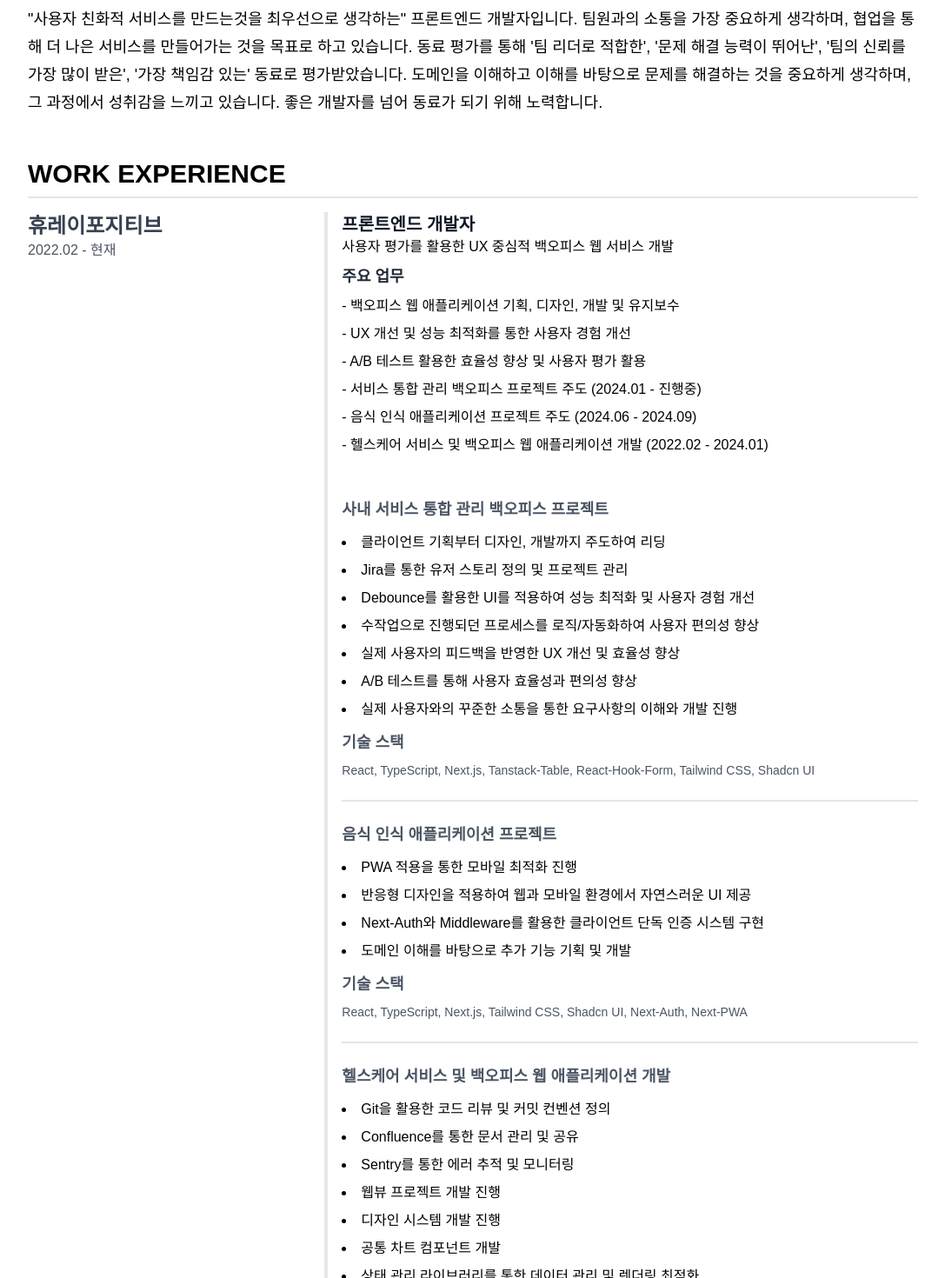
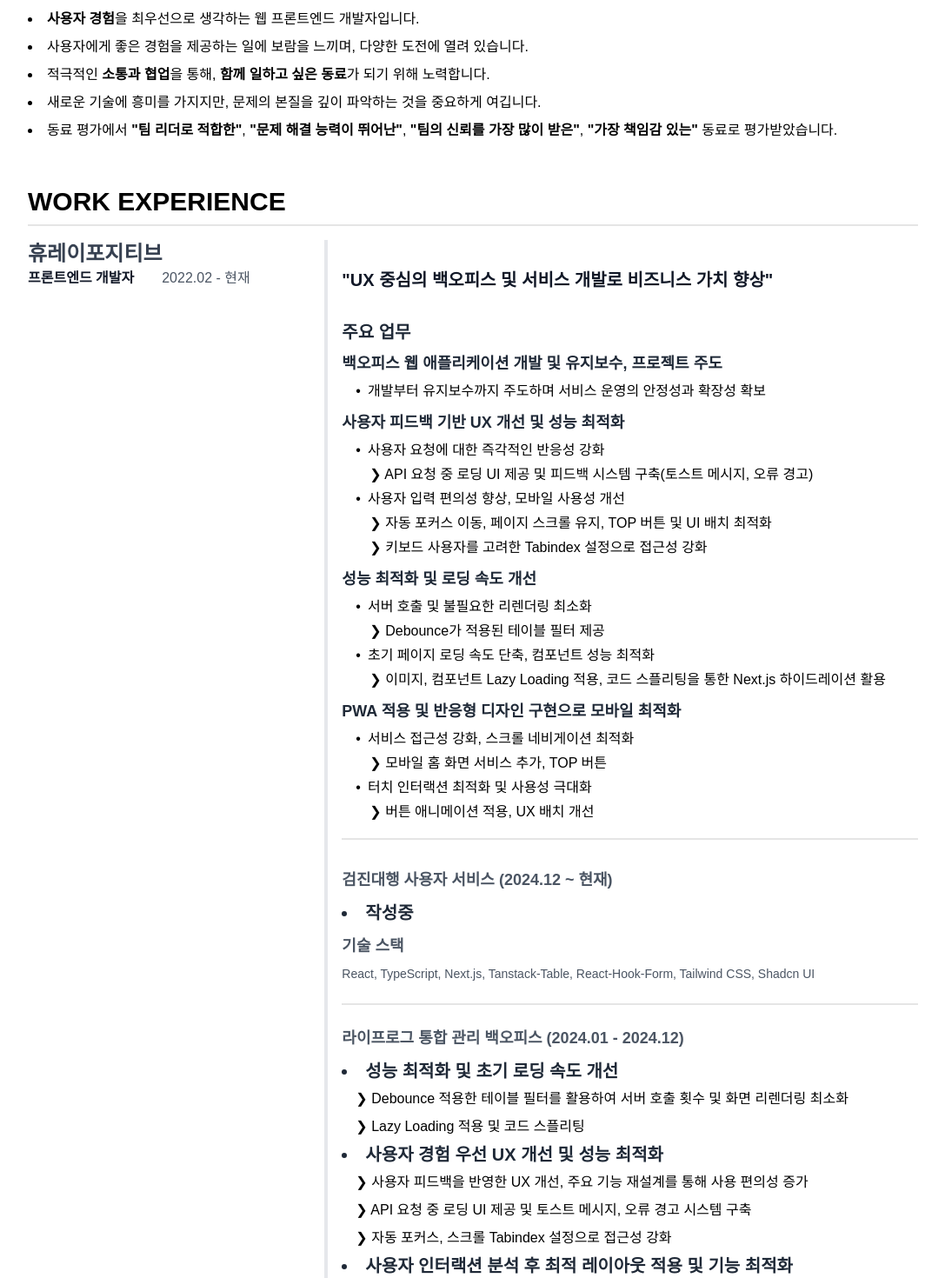
Before and after one commit to LeeKwang-min/kwangmin-portfolio, a Next.js app: page /resume in a window 1280 px wide. Shown: the part 440-1910 px from the top of the page at 87% size, without its empty margins (96-1183 px from the left). Built offline with nearby package versions, Linux system fonts and the light colour scheme.

Commit message:
[수정] 자기소개, 회사 경력 부분 수정

```diff
--- a/src/app/resume/_components/Experience/Experience.tsx
+++ b/src/app/resume/_components/Experience/Experience.tsx
@@ -1,3 +1,4 @@
+import { cn } from "@/lib/utils";
 import React from "react";
 
 const experienceList = [
@@ -5,55 +6,99 @@ const experienceList = [
     company: "휴레이포지티브",
     position: "프론트엔드 개발자",
     period: "2022.02 - 현재",
-    description: "사용자 평가를 활용한 UX 중심적 백오피스 웹 서비스 개발",
+    description: `"UX 중심의 백오피스 및 서비스 개발로 비즈니스 가치 향상"`,
     tasks: [
-      "백오피스 웹 애플리케이션 기획, 디자인, 개발 및 유지보수",
-      "UX 개선 및 성능 최적화를 통한 사용자 경험 개선",
-      "A/B 테스트 활용한 효율성 향상 및 사용자 평가 활용",
-      "서비스 통합 관리 백오피스 프로젝트 주도 (2024.01 - 진행중)",
-      "음식 인식 애플리케이션 프로젝트 주도 (2024.06 - 2024.09)",
-      "헬스케어 서비스 및 백오피스 웹 애플리케이션 개발 (2022.02 - 2024.01)",
+      {
+        title: "백오피스 웹 애플리케이션 개발 및 유지보수, 프로젝트 주도",
+        content: [
+          "개발부터 유지보수까지 주도하며 서비스 운영의 안정성과 확장성 확보",
+        ],
+      },
+      {
+        title: "사용자 피드백 기반 UX 개선 및 성능 최적화",
+        content: [
+          "사용자 요청에 대한 즉각적인 반응성 강화",
+          "❯ API 요청 중 로딩 UI 제공 및 피드백 시스템 구축(토스트 메시지, 오류 경고)",
+          "사용자 입력 편의성 향상, 모바일 사용성 개선",
+          "❯ 자동 포커스 이동, 페이지 스크롤 유지, TOP 버튼 및 UI 배치 최적화",
+          "❯ 키보드 사용자를 고려한 Tabindex 설정으로 접근성 강화",
+        ],
+      },
+      {
+        title: "성능 최적화 및 로딩 속도 개선",
+        content: [
+          "서버 호출 및 불필요한 리렌더링 최소화",
+          "❯ Debounce가 적용된 테이블 필터 제공",
+          "초기 페이지 로딩 속도 단축, 컴포넌트 성능 최적화",
+          "❯ 이미지, 컴포넌트 Lazy Loading 적용, 코드 스플리팅을 통한 Next.js 하이드레이션 활용",
+        ],
+      },
+      {
+        title: "PWA 적용 및 반응형 디자인 구현으로 모바일 최적화",
+        content: [
+          "서비스 접근성 강화, 스크롤 네비게이션 최적화",
+          "❯ 모바일 홈 화면 서비스 추가, TOP 버튼",
+          "터치 인터랙션 최적화 및 사용성 극대화",
+          "❯ 버튼 애니메이션 적용, UX 배치 개선",
+        ],
+      },
     ],
     projects: [
       {
-        title: "사내 서비스 통합 관리 백오피스 프로젝트",
+        title: "검진대행 사용자 서비스 (2024.12 ~ 현재)",
+        tasks: ["작성중"],
+        stacks: [
+          "React, TypeScript, Next.js, Tanstack-Table, React-Hook-Form, Tailwind CSS, Shadcn UI",
+        ],
+      },
+      {
+        title: "라이프로그 통합 관리 백오피스 (2024.01 - 2024.12)",
         tasks: [
-          "클라이언트 기획부터 디자인, 개발까지 주도하여 리딩",
-          "Jira를 통한 유저 스토리 정의 및 프로젝트 관리",
-          "Debounce를 활용한 UI를 적용하여 성능 최적화 및 사용자 경험 개선",
-          "수작업으로 진행되던 프로세스를 로직/자동화하여 사용자 편의성 향상",
-          "실제 사용자의 피드백을 반영한 UX 개선 및 효율성 향상",
-          "A/B 테스트를 통해 사용자 효율성과 편의성 향상",
-          "실제 사용자와의 꾸준한 소통을 통한 요구사항의 이해와 개발 진행",
+          "성능 최적화 및 초기 로딩 속도 개선",
+          "❯ Debounce 적용한 테이블 필터를 활용하여 서버 호출 횟수 및 화면 리렌더링 최소화",
+          "❯ Lazy Loading 적용 및 코드 스플리팅",
+          "사용자 경험 우선 UX 개선 및 성능 최적화",
+          "❯ 사용자 피드백을 반영한 UX 개선, 주요 기능 재설계를 통해 사용 편의성 증가",
+          "❯ API 요청 중 로딩 UI 제공 및 토스트 메시지, 오류 경고 시스템 구축",
+          "❯ 자동 포커스, 스크롤 Tabindex 설정으로 접근성 강화",
+          "사용자 인터랙션 분석 후 최적 레이아웃 적용 및 기능 최적화",
+          "클라이언트 개발 리딩, 프로세스 자동화 및 서비스 운영의 안정화와 확장",
+          "Jira 기반 요구사항 정의 및 프로젝트 관리, 효율적인 협업 환경 구축",
         ],
         stacks: [
           "React, TypeScript, Next.js, Tanstack-Table, React-Hook-Form, Tailwind CSS, Shadcn UI",
         ],
       },
       {
-        title: "음식 인식 애플리케이션 프로젝트",
+        title: "음식 인식 애플리케이션 (2024.06 - 2024.09)",
         tasks: [
-          "PWA 적용을 통한 모바일 최적화 진행",
-          "반응형 디자인을 적용하여 웹과 모바일 환경에서 자연스러운 UI 제공",
-          "Next-Auth와 Middleware를 활용한 클라이언트 단독 인증 시스템 구현",
-          "도메인 이해를 바탕으로 추가 기능 기획 및 개발",
+          "PWA 적용 및 반응형 디자인 구현으로 모바일 최적화",
+          "❯ 간편 접속 제공, URL 입력이나 검색 없이 홈 화면에서 바로 접근 가능",
+          "❯ 모바일 UX/UI 최적화, 모바일 맞춤 배치 및 버튼 추가로 사용성 강화",
+          "❯ 버튼 애니메이션 적용 및 터치 인터랙션 최적화",
+          "보안성과 접근성 개선",
+          "❯ Next-Auth와 Middleware 기반 인증 시스템 구축으로 보안 강화",
+          "❯ 브라우저 저장소를 활용한 인식된 음식별 적합 영양 정보 추천/제공",
         ],
         stacks: [
           "React, TypeScript, Next.js, Tailwind CSS, Shadcn UI, Next-Auth, Next-PWA",
         ],
       },
       {
-        title: "헬스케어 서비스 및 백오피스 웹 애플리케이션 개발",
+        title: "헬스케어 서비스 및 백오피스 (2022.02 - 2024.01)",
         tasks: [
-          "Git을 활용한 코드 리뷰 및 커밋 컨벤션 정의",
-          "Confluence를 통한 문서 관리 및 공유",
-          "Sentry를 통한 에러 추적 및 모니터링",
-          "웹뷰 프로젝트 개발 진행",
-          "디자인 시스템 개발 진행",
-          "공통 차트 컴포넌트 개발",
-          "상태 관리 라이브러리를 통한 데이터 관리 및 렌더링 최적화",
-          "i18n을 통한 다국어 지원",
-          "RESTful API 활용",
+          "사용자 경험, 편의성 향상",
+          "❯ API 요청 중 로딩 UI 제공",
+          "❯ 사용자 입력 검증, 즉각적인 피드백 시스템 구축",
+          "❯ 페이지 스크롤 유지 및 자동 포커스 이동",
+          "개발 생산성 향상, 개발 문화 정의",
+          "❯ Git을 활용한 코드 리뷰 및 커밋 컨벤션 정의로 개발 생산성 향상",
+          "❯ Confluence를 통한 문서 관리 및 지식 공유, 프로젝트 유지보수 용이성 확보",
+          "서비스 안정성 및 성능 개선",
+          "❯ Sentry 기반 에러 모니터링 및 대응 프로세스 구축",
+          "❯ 공통 차트 컴포넌트 개발, 데이터 시각화 및 사용자 인터랙션 최적화",
+          "사용자 피드백 기반 UX 개선 및 글로벌 접근성 강화",
+          "❯ 다국어 지원(i18n) 적용, 글로벌 사용자 대상 접근성 개선",
         ],
         stacks: [
           "React, TypeScript, Next.js, Recoil, Chart.js, Axios, Tanstack-Query, React-Hook-Form, Tailwind CSS",
@@ -76,20 +121,40 @@ function Experience() {
               <h3 className="text-2xl font-semibold text-gray-700">
                 {item.company}
               </h3>
-              <p className="text-gray-600">{item.period}</p>
+              <div className="flex items-center gap-8">
+                <h4 className="font-semibold text-gray-900">{item.position}</h4>
+                <p className="text-gray-600">{item.period}</p>
+              </div>
             </div>
             <div className="w-full md:w-2/3 space-y-4">
               <div className="border-l-4 border-gray-200 pl-4">
-                <h4 className="text-xl font-semibold text-gray-900">
-                  {item.position}
-                </h4>
-                <p className="mb-2">{item.description}</p>
-                <h5 className="text-lg font-semibold text-gray-800 mb-2">
+                <p className="text-gray-900 font-bold text-xl py-8">
+                  {item.description}
+                </p>
+                <h5 className="text-xl font-bold text-gray-800 mb-2">
                   주요 업무
                 </h5>
-                <ul className="mb-2 flex flex-col gap-2 pb-4">
+                <ul className="mb-2 flex flex-col gap-2 pb-4 border-b-2">
                   {item.tasks.map((task) => (
-                    <li key={task}>{`- ${task}`}</li>
+                    <li key={task.title}>
+                      <h6 className="text-lg font-semibold text-gray-800 mb-1">
+                        {task.title}
+                      </h6>
+                      <div className="text-base whitespace-pre-wrap">
+                        {task.content.map((content) => {
+                          const isSubTask = content.startsWith("❯");
+
+                          return (
+                            <p key={content} className="pl-4 leading-7 flex">
+                              {!isSubTask && <span className="mr-2">•</span>}
+                              <span className={cn(isSubTask && "pl-4")}>
+                                {content}
+                              </span>
+                            </p>
+                          );
+                        })}
+                      </div>
+                    </li>
                   ))}
                 </ul>
                 {item.projects.map((project) => (
@@ -97,10 +162,26 @@ function Experience() {
                     <h5 className="text-lg font-semibold text-gray-600 mb-2">
                       {project.title}
                     </h5>
-                    <ul className="list-disc list-inside mb-2 leading-8">
-                      {project.tasks.map((task) => (
-                        <li key={task}>{task}</li>
-                      ))}
+                    <ul className="mb-2 leading-8">
+                      {project.tasks.map((task) => {
+                        const isSubTask = task.startsWith("❯");
+
+                        return (
+                          <li
+                            key={task}
+                            className={cn(
+                              "list-disc list-inside",
+                              isSubTask && "list-none",
+                              !isSubTask &&
+                                "text-xl text-gray-800 font-semibold leading-8"
+                            )}
+                          >
+                            <span className={cn(isSubTask && "pl-4")}>
+                              {task}
+                            </span>
+                          </li>
+                        );
+                      })}
                     </ul>
                     <h5 className="text-lg font-semibold text-gray-600 mb-2">
                       기술 스택
--- a/src/app/resume/_components/Introduction/Introduction.tsx
+++ b/src/app/resume/_components/Introduction/Introduction.tsx
@@ -1,17 +1,33 @@
 import React from "react";
-
-const introduction = `"사용자 친화적 서비스를 만드는것을 최우선으로 생각하는" 프론트엔드 개발자입니다.
-팀원과의 소통을 가장 중요하게 생각하며, 협업을 통해 더 나은 서비스를 만들어가는 것을 목표로 하고 있습니다.
-동료 평가를 통해 '팀 리더로 적합한', '문제 해결 능력이 뛰어난', '팀의 신뢰를 가장 많이 받은', '가장 책임감 있는' 동료로 평가받았습니다.
-도메인을 이해하고 이해를 바탕으로 문제를 해결하는 것을 중요하게 생각하며, 그 과정에서 성취감을 느끼고 있습니다.
-좋은 개발자를 넘어 동료가 되기 위해 노력합니다.
-`;
 
 function Introduction() {
   return (
     <section className="mb-12">
       <h2 className="text-3xl font-semibold mb-4 border-b-2 pb-2">ABOUT ME</h2>
-      <p className="text-lg leading-8">{introduction}</p>
+      {/* <p className="text-lg leading-8">{introduction}</p> */}
+      <ul className="list-disc list-inside text-base leading-8">
+        <li>
+          <b>사용자 경험</b>을 최우선으로 생각하는 웹 프론트엔드 개발자입니다.
+        </li>
+        <li>
+          사용자에게 좋은 경험을 제공하는 일에 보람을 느끼며, 다양한 도전에 열려
+          있습니다.
+        </li>
+        <li>
+          적극적인 <b>소통과 협업</b>을 통해, <b>함께 일하고 싶은 동료</b>가
+          되기 위해 노력합니다.
+        </li>
+        <li>
+          새로운 기술에 흥미를 가지지만, 문제의 본질을 깊이 파악하는 것을
+          중요하게 여깁니다.
+        </li>
+        <li>
+          동료 평가에서 <b>{`"팀 리더로 적합한"`}</b>,{" "}
+          <b>{`"문제 해결 능력이 뛰어난"`}</b>,{" "}
+          <b>{`"팀의 신뢰를 가장 많이 받은"`}</b>, <b>{`"가장 책임감 있는"`}</b>{" "}
+          동료로 평가받았습니다.
+        </li>
+      </ul>
     </section>
   );
 }
```
